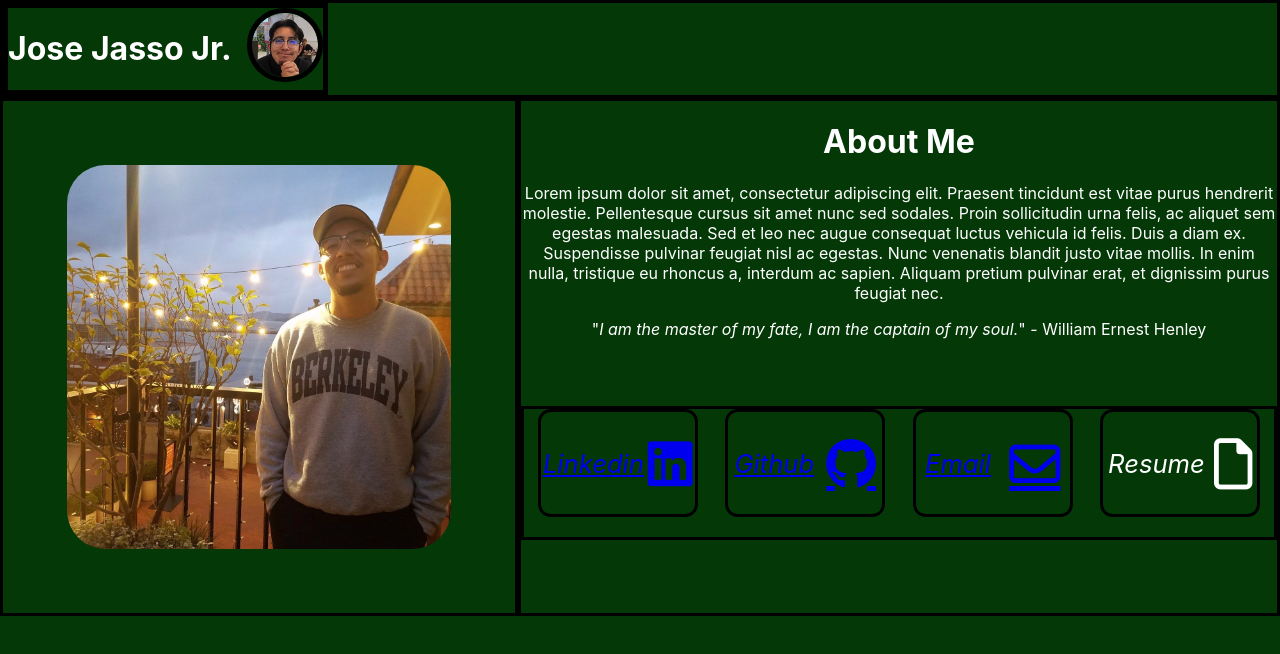
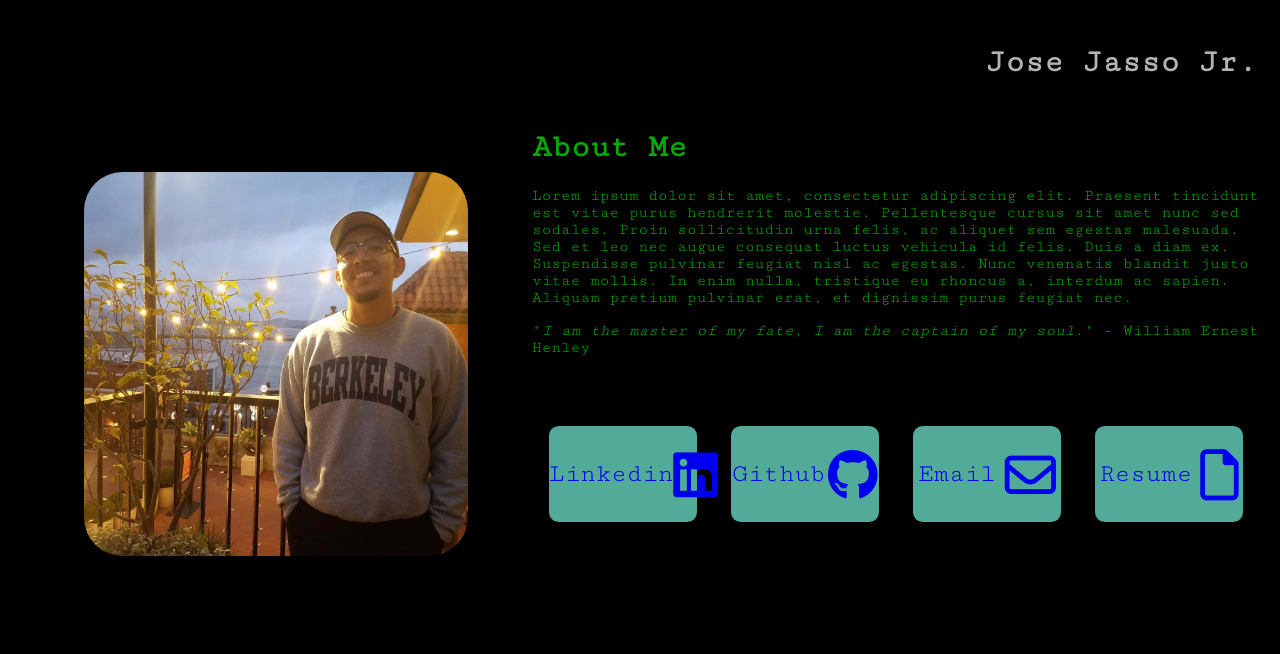
Before and after one commit to josejassojr/personal-website, a React (Create React App) app: page / in a window 1280 px wide. Shown: the top 654 px of the page. Built offline with nearby package versions, Linux system fonts and the light colour scheme.

Commit message:
Added fonts. Adjusted positioning of components.

```diff
--- a/public/index.html
+++ b/public/index.html
@@ -13,6 +13,18 @@
       src="https://kit.fontawesome.com/909ca40244.js"
       crossorigin="anonymous"
     ></script>
+    <link rel="preconnect" href="https://fonts.googleapis.com" />
+    <link rel="preconnect" href="https://fonts.gstatic.com" crossorigin />
+    <link
+      href="https://fonts.googleapis.com/css2?family=Open+Sans:ital,wght@0,300;0,400;0,500;0,700;1,300&display=swap"
+      rel="stylesheet"
+    />
+    <link rel="preconnect" href="https://fonts.googleapis.com" />
+    <link rel="preconnect" href="https://fonts.gstatic.com" crossorigin />
+    <link
+      href="https://fonts.googleapis.com/css2?family=Cutive+Mono&display=swap"
+      rel="stylesheet"
+    />
     <!-- <link rel="apple-touch-icon" href="" /> -->
     <!--
       manifest.json provides metadata used when your web app is installed on a
--- a/src/App.css
+++ b/src/App.css
@@ -1,7 +1,17 @@
 .App {
   text-align: center;
-  background-color: #043907;
-  color: white;
+  color: rgb(5, 170, 5);
+  margin: 20px;
+}
+* {
+  box-sizing: border-box;
+}
+body {
+  /* font-family: "Open Sans", sans-serif; */
+  font-family: "Cutive Mono", monospace;
+
+  background-color: black;
+  behavior: smooth;
 }
 
 #main-container {
@@ -19,7 +29,7 @@
 .side {
   display: flex;
   flex-direction: column;
-  border: 3px solid black;
+  /* border: 3px solid black; */
 }
 /* .App-logo {
   height: 40vmin;
--- a/src/components/AboutMe/AboutMe.css
+++ b/src/components/AboutMe/AboutMe.css
@@ -0,0 +1,11 @@
+.AboutMe {
+  text-align: left;
+}
+
+/* Terminal theme  */
+/* .console-underscore {
+   display:inline-block;
+  position:relative;
+  top:-0.14em;
+  left:10px;
+} */
--- a/src/components/Header/Header.css
+++ b/src/components/Header/Header.css
@@ -1,12 +1,15 @@
 .Header {
-  text-align: right;
-  border: 3px solid black;
+  border-bottom: 3px solid black;
+  display: flex;
+  flex-direction: row-reverse;
+  color: #b3b3b3;
+  /* background-color: #c8d8e4; */
 }
 
 #logo-me {
   margin-left: 15px;
   height: 5vw;
-  border: 5px solid black;
+  border: 2px solid white;
   border-radius: 5vw;
 }
 
@@ -14,5 +17,7 @@
   display: flex;
   flex-direction: row;
   width: fit-content;
-  border: 5px solid black;
+  height: auto;
+  padding: 3px;
+  /* border: 5px solid black; */
 }
--- a/src/components/Header/Header.js
+++ b/src/components/Header/Header.js
@@ -8,7 +8,7 @@ function Header() {
     <div className="Header">
       <div id="header-container">
         <h1>Jose Jasso Jr.</h1>
-        <img src={logoMe} alt="logo of me" id="logo-me"></img>
+        {/* <img src={logoMe} alt="logo of me" id="logo-me"></img> */}
       </div>
     </div>
     /* jshint ignore:end */
--- a/src/components/Links/Links.css
+++ b/src/components/Links/Links.css
@@ -1,7 +1,6 @@
 .Links {
-  font-style: italic;
   margin-top: 4vw;
-  border: 3px solid black;
+  /* border: 3px solid black; */
   height: 10vw;
   font-size: 2vw;
   display: flex;
@@ -12,6 +11,7 @@
 
 .icon-container {
   /* margin: 10px; */
+  background-color: #52ab98;
   border: 3px solid black;
   border-radius: 1vw;
   width: 12vw;
@@ -30,5 +30,10 @@
 }
 
 .icon-container:hover {
-  background-color: aquamarine;
+  background-color: #074e0b;
 }
+
+.link {
+  font-style: normal;
+  text-decoration: none;
+}
--- a/src/components/Links/Links.js
+++ b/src/components/Links/Links.js
@@ -1,6 +1,6 @@
 import "./Links.css";
 import React from "react";
-
+// import { Route } from "react-router-dom";
 function Links() {
   return (
     /* jshint ignore:start */
@@ -9,7 +9,7 @@ function Links() {
         href="https://www.linkedin.com/in/josejassojr/"
         target="_blank"
         rel="noreferrer"
-        class="link"
+        className="link"
       >
         <div id="linkedin-container" className="icon-container">
           Linkedin <i id="linkedin-icon" class="fab fa-linkedin"></i>
@@ -19,7 +19,7 @@ function Links() {
         href="https://github.com/josejassojr"
         target="_blank"
         rel="noreferrer"
-        class="link"
+        className="link"
       >
         <div className="icon-container">
           Github <i id="github-icon" class="fab fa-github"></i>
@@ -29,16 +29,24 @@ function Links() {
         href="mailto:jose.d.jassojr@gmail.com"
         target="_blank"
         rel="noreferrer"
-        class="link"
+        className="link"
       >
         <div id="email-container" className="icon-container">
           Email <i id="email-icon" class="far fa-envelope"></i>
         </div>{" "}
       </a>
-      {/* Need to add link for resume to show pdf... Route it?  */}
-      <div className="icon-container">
-        Resume <i id="resume-icon" class="far fa-file"></i>{" "}
-      </div>
+      <a
+        href="../../media/resume.pdf"
+        target="_blank"
+        rel="noreferrer"
+        className="link"
+        // download
+      >
+        {/* Need to add link for resume to show pdf... Route it?  */}
+        <div className="icon-container">
+          Resume <i id="resume-icon" class="far fa-file"></i>{" "}
+        </div>
+      </a>
     </div>
     /* jshint ignore:end */
   );
```
